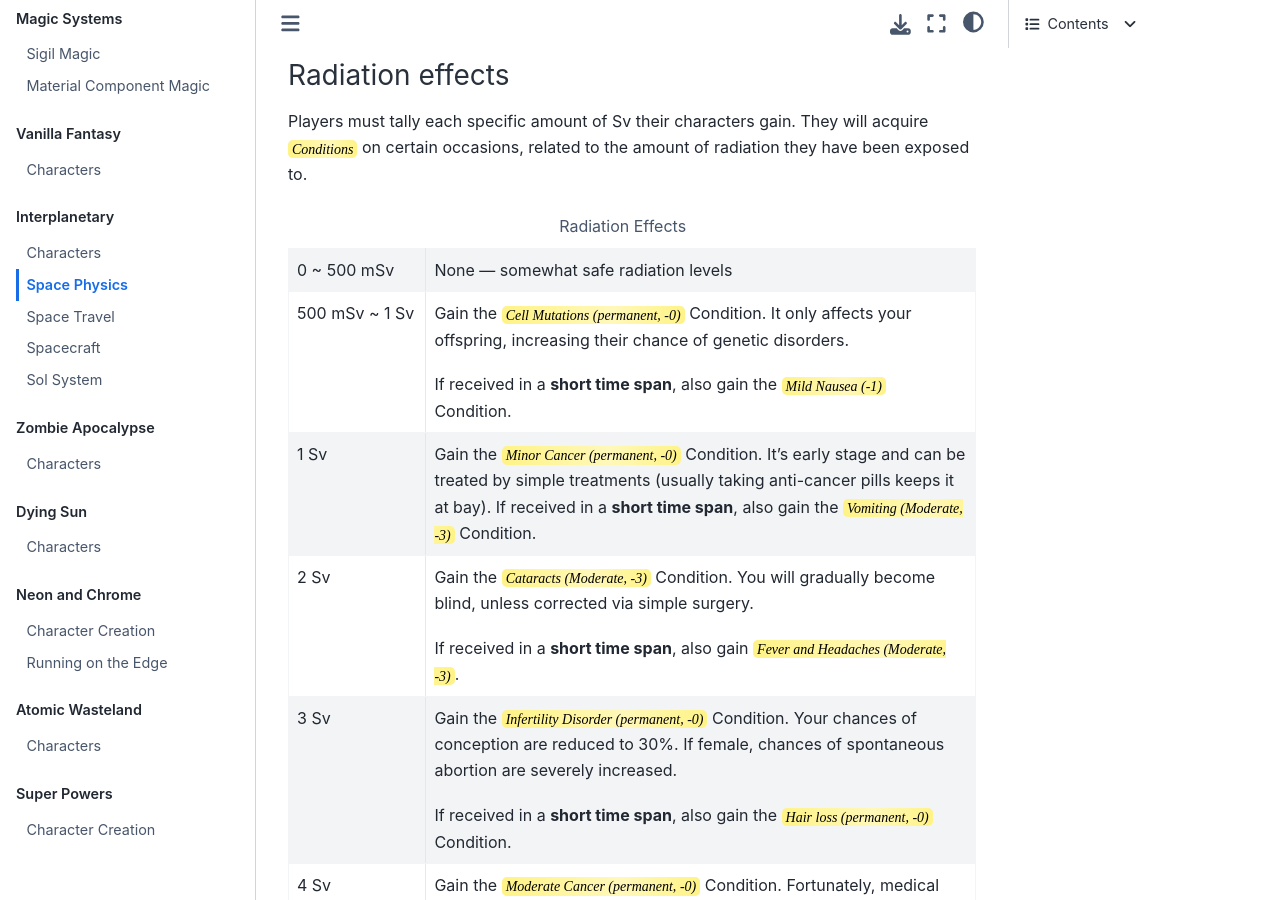
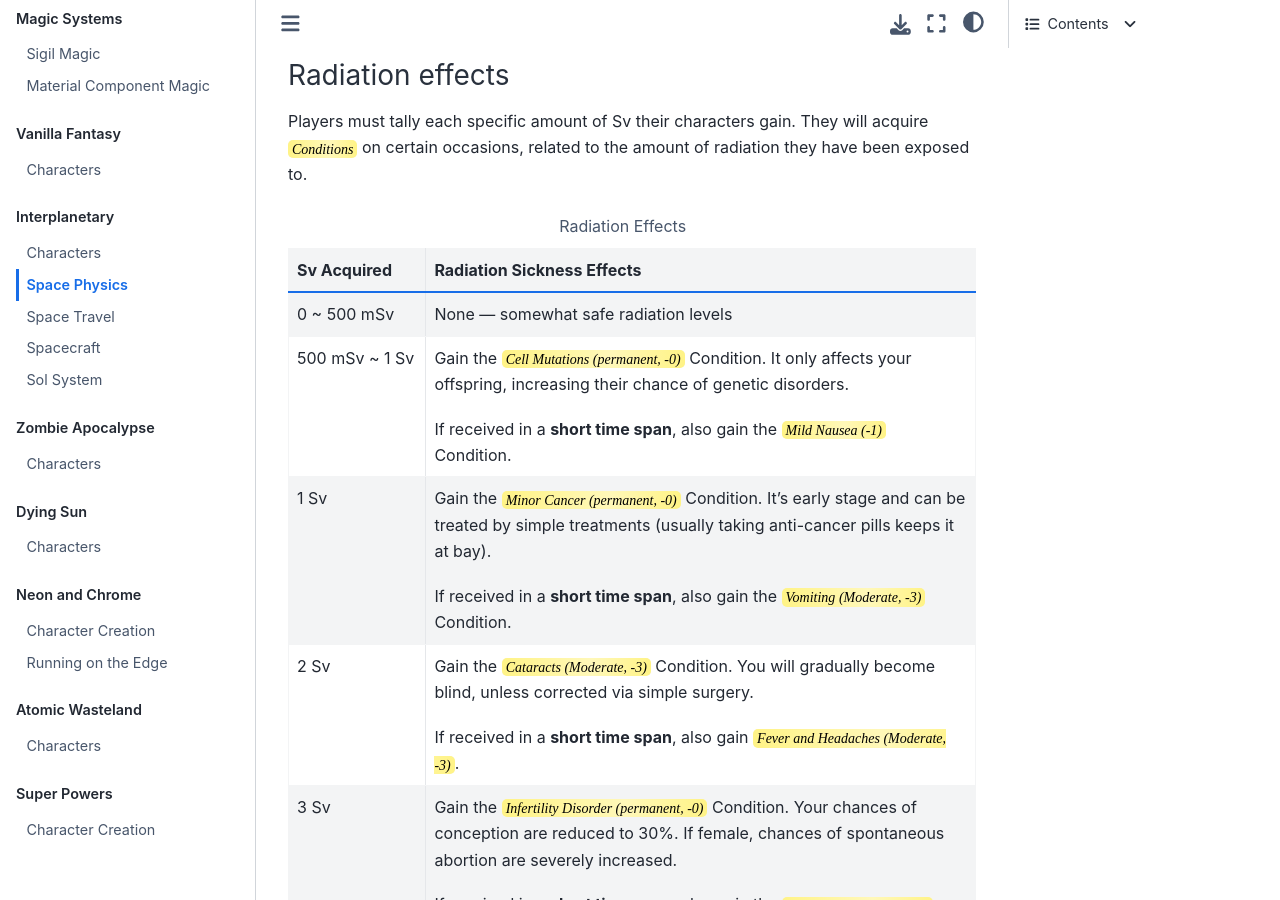
Before and after one commit to TaTooKa/froth, a Sphinx documentation site: the page built from docs/source/pages/worlds/interplanetary/spacephysics.rst, in a window 1280 px wide and 900 px high, scrolled down 12980 px. Built offline with Sphinx 7.4.7 and the Sphinx Book theme 1.1.4, drawn with Linux system fonts in a browser that asks for light colours; cross-references to code outside the pages are shown as plain code; some of the changed text lies outside the part shown.

Commit message:
minor fixes

```diff
--- a/docs/source/pages/worlds/interplanetary/spacephysics.rst
+++ b/docs/source/pages/worlds/interplanetary/spacephysics.rst
@@ -257,13 +257,16 @@ Radiation effects
 Players must tally each specific amount of Sv their characters gain. They will acquire :hoverxref:`Conditions <conditions>` on certain occasions, related to the amount of radiation they have been exposed to.
 
 .. csv-table:: Radiation Effects
+   :header: "Sv Acquired", "Radiation Sickness Effects"
    :widths: 20, 80
 
    "0 ~ 500 mSv", "None ― somewhat safe radiation levels"
    "500 mSv ~ 1 Sv", "Gain the ``Cell Mutations (permanent, -0)`` Condition. It only affects your offspring, increasing their chance of genetic disorders.
 
    If received in a **short time span**, also gain the ``Mild Nausea (-1)`` Condition."
-   "1 Sv", "Gain the ``Minor Cancer (permanent, -0)`` Condition. It’s early stage and can be treated by simple treatments (usually taking anti-cancer pills keeps it at bay). If received in a **short time span**, also gain the ``Vomiting (Moderate, -3)`` Condition."
+   "1 Sv", "Gain the ``Minor Cancer (permanent, -0)`` Condition. It’s early stage and can be treated by simple treatments (usually taking anti-cancer pills keeps it at bay).
+
+   If received in a **short time span**, also gain the ``Vomiting (Moderate, -3)`` Condition."
    "2 Sv", "Gain the ``Cataracts (Moderate, -3)`` Condition. You will gradually become blind, unless corrected via simple surgery.
 
    If received in a **short time span**, also gain ``Fever and Headaches (Moderate, -3)``."
@@ -298,7 +301,7 @@ Since Background Radiation is only dangerous if accumulated over long periods of
 .. [#] This means the total exposure time of a spacer during their life or career. If the individual is mostly living in small space stations or spacecraft, then count the total time exposed. If, instead, they live or work mostly in underground habitats or ones with strong radiation shielding, only count the “time of service” they were exposed to Background Radiation.
 
 .. csv-table:: Background Radiation Exposure Time
-   :widths: 50, 50
+   :header: "Total time exposed to Background Radiation", "Sieverts acquired"
 
    "1 month", "25 mSv"
    "6 months", "150 mSv"
```
